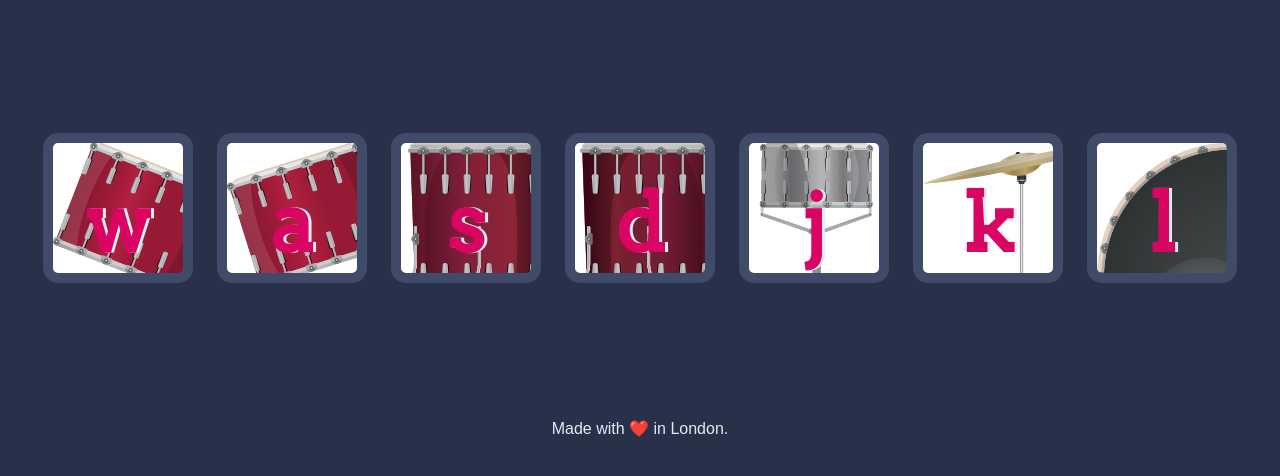
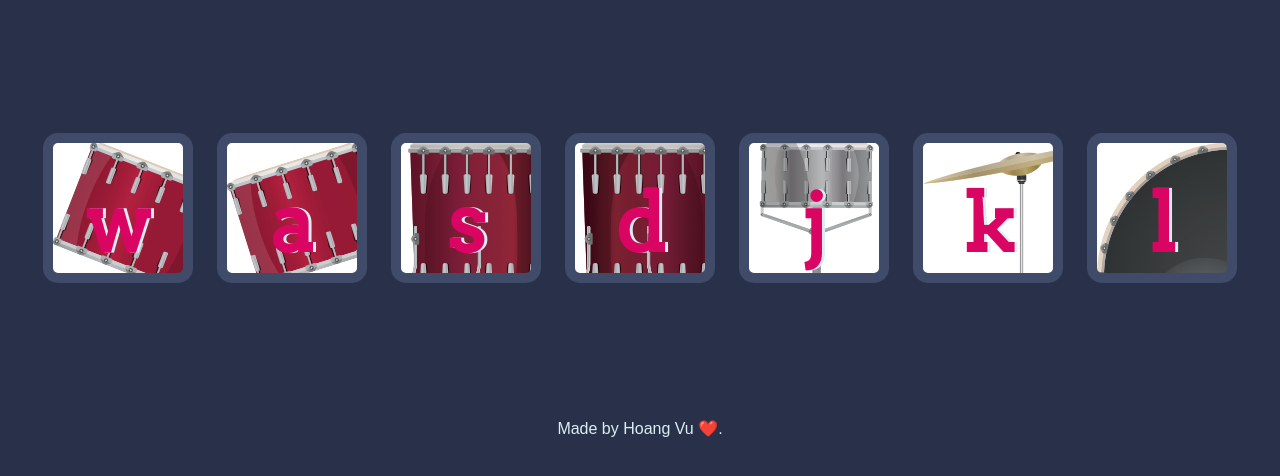
Before and after one commit to vmhoang1703/Drum_Kit, a plain HTML site: page index.html in a window 1280 px wide. Shown: the part 156-632 px from the top of the page. Drawn offline with Linux system fonts and the light colour scheme.

Commit message:
Fix Footer

```diff
--- a/index.html
+++ b/index.html
@@ -24,7 +24,7 @@
 
   <script src="./index.js"></script>
   <footer>
-    Made with ❤️ in London.
+    Made by Hoang Vu ❤️.
   </footer>
 </body>
 
```
